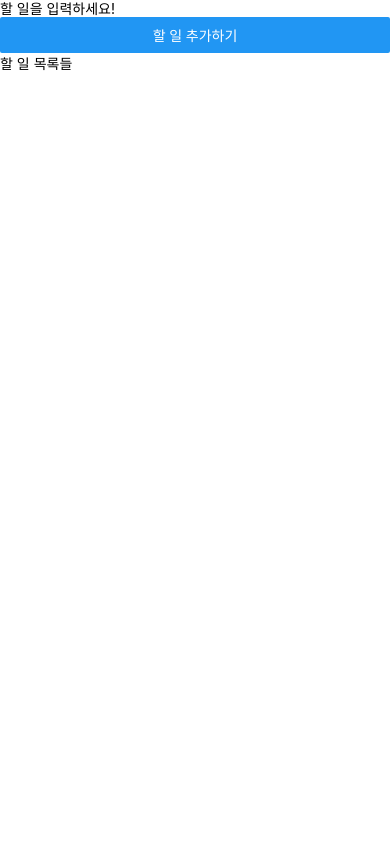
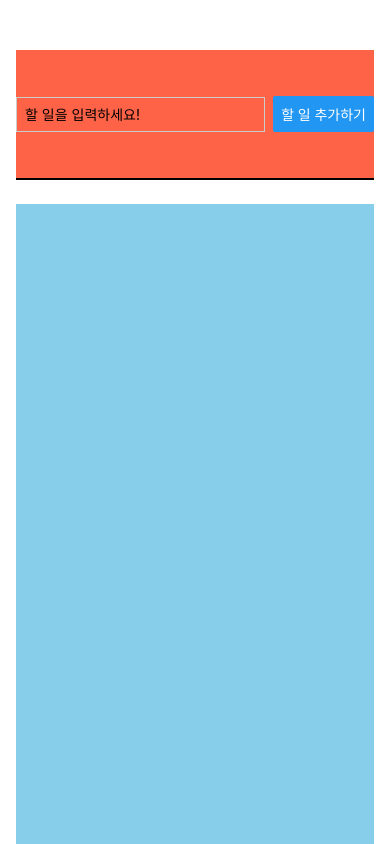
Before and after one commit to OysterOh/React-Native-study, a React Native app: screen / in a window 390 px wide. Built offline with nearby package versions, Linux system fonts and the light colour scheme.

Commit message:
GoalItem 컴포넌트 분리

```diff
--- a/App.js
+++ b/App.js
@@ -1,14 +1,59 @@
-import { Button, StyleSheet, Text, TextInput, View } from "react-native";
+import { useState } from "react";
+import { Button, FlatList, StyleSheet, TextInput, View } from "react-native";
+
+import GoalItem from "./components/GoalItem";
 
 export default function App() {
+  const [enteredGoalText, setEnteredGoalText] = useState("");
+  const [todoGoals, setTodoGoals] = useState([]);
+
+  //사용자가 내용을 입력할 때 해당 입력값을 가져오는 함수 onChangeText
+  const goalInputHandler = (enteredText) => {
+    // console.log(enteredText);
+    setEnteredGoalText(enteredText);
+  };
+
+  //버튼을 누르면 할 일 목록을 추가하는 함수
+  const addGoalHandler = () => {
+    // console.log(enteredGoalText);
+
+    //setTodoGoals([...todoGoals, enteredGoalText]); //([...기존에, 추가])
+
+    //useState로 관리하는 상태 변수의 setter 안에 콜백 함수를 작성하면,
+    //그 콜백 함수의 매개값은 항상 해당 상태 변수의 최신 값이 전달된다.
+    setTodoGoals((currentTodoGoals) => [
+      ...currentTodoGoals,
+      { text: enteredGoalText, key: Math.random().toString() },
+    ]);
+    console.log(todoGoals);
+  };
+
   return (
-    <View>
-      <View>
-        <TextInput placeholder="할 일을 입력하세요!" />
-        <Button title="할 일 추가하기" />
+    <View style={styles.appContainer}>
+      <View style={styles.inputContainer}>
+        <TextInput
+          style={styles.textInput}
+          placeholder="할 일을 입력하세요!"
+          onChangeText={goalInputHandler}
+        />
+        <Button title="할 일 추가하기" onPress={addGoalHandler} />
       </View>
-      <View>
-        <Text>할 일 목록들</Text>
+      <View style={styles.goalsContainer}>
+        {/* ScrollView는 전체 화면이 렌더링 될 때 안의 항목들을 전부 렌더링한다.
+          이로 인해 성능의 저하가 발생할 수 있다.
+          (보이지 않는 영역까지 렌더링을 진행하기 때문에 목록이 많다면 로딩이 길어진다.)
+          FlatList는 보이는 영역만 일단 렌더링을 진행하고,
+          나머지 항목들은 스크롤 움직임이 발생하면 렌더링을 진행한다.*/}
+        <FlatList
+          data={todoGoals}
+          renderItem={(itemData) => {
+            return <GoalItem text={itemData.item.text} />;
+          }}
+          keyExtractor={(item, index) => {
+            return item.id;
+          }}
+          alwaysBounceVertical={false}
+        ></FlatList>
       </View>
     </View>
   );
@@ -16,6 +61,29 @@ export default function App() {
 
 const styles = StyleSheet.create({
   appContainer: {
-    padding: 50,
+    flex: 1,
+    paddingTop: 50,
+    paddingHorizontal: 16,
+  },
+  inputContainer: {
+    flex: 1,
+    flexDirection: "row",
+    justifyContent: "space-between",
+    alignItems: "center",
+    marginBottom: 24,
+    borderBottomWidth: 2,
+    borderBottomColor: "black",
+    backgroundColor: "tomato",
+  },
+  textInput: {
+    borderWidth: 1,
+    borderColor: "#cccccc",
+    width: "70%",
+    marginRight: 8,
+    padding: 8,
+  },
+  goalsContainer: {
+    flex: 5,
+    backgroundColor: "skyblue",
   },
 });
--- /dev/null
+++ b/components/GoalInput.js
@@ -0,0 +1,5 @@
+import React from "react";
+
+const GoalInput = () => {};
+
+export default GoalInput;
--- /dev/null
+++ b/components/GoalItem.js
@@ -0,0 +1,25 @@
+import { StyleSheet, Text, View } from "react-native";
+
+const GoalItem = (props) => {
+  return (
+    //react-native는 스타일 상속의 개념이 없다.
+    <View style={styles.goalItem}>
+      <Text style={styles.goalText}>{props.text}</Text>
+    </View>
+  );
+};
+
+export default GoalItem;
+
+const styles = StyleSheet.create({
+  goalItem: {
+    margin: 8,
+    padding: 8,
+    borderRadius: 6,
+    backgroundColor: "red",
+    color: "white",
+  },
+  goalText: {
+    color: "white",
+  },
+});
```
